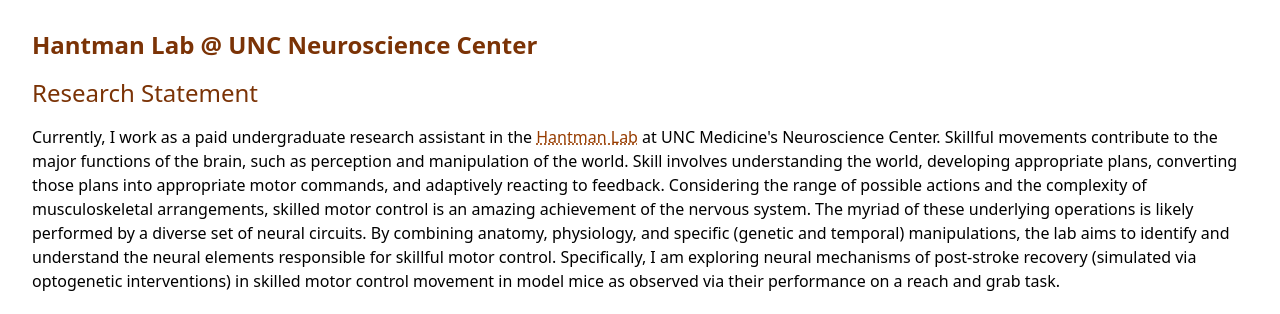
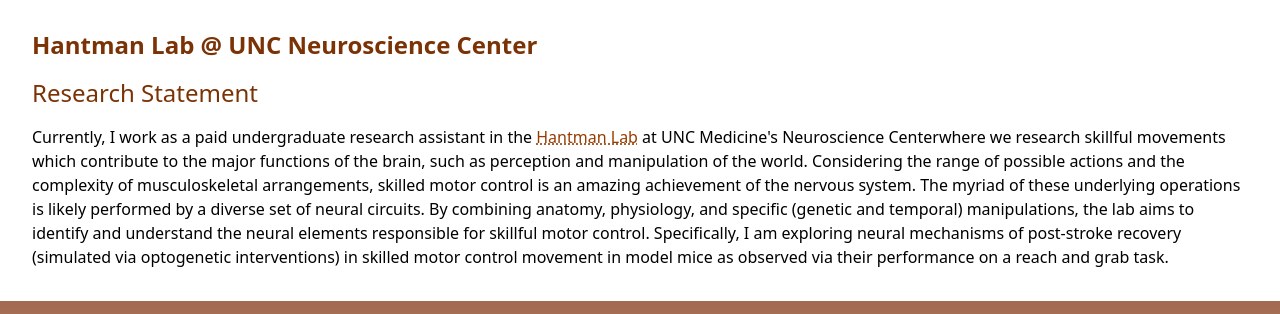
Before and after one commit to Mishree-N/mishree-n.github.io, a website: page rnp.html in a window 1280 px wide. Shown: the part 195-509 px from the top of the page. Drawn offline with Linux system fonts and the light colour scheme.

Commit message:
research statement final edits

```diff
--- a/rnp.html
+++ b/rnp.html
@@ -28,12 +28,9 @@
                     <p class="text-black text-1xl">Currently, I work as a paid undergraduate research assistant
                         in the <a href="https://www.med.unc.edu/neuroscience/hantmanlab/"
                             class="text-amber-800 underline decoration-dotted">Hantman Lab</a> at UNC Medicine's
-                        Neuroscience Center. Skillful movements contribute to the
-                        major
-                        functions of the brain, such as perception and manipulation of the world. Skill involves
-                        understanding the world, developing appropriate plans, converting those plans into appropriate
-                        motor
-                        commands, and adaptively reacting to feedback. Considering the range of possible actions and the
+                        Neuroscience Centerwhere we research skillful movements which contribute to the major functions
+                        of the brain, such as perception and manipulation of the world. Considering the range of
+                        possible actions and the
                         complexity of musculoskeletal arrangements, skilled motor control is an amazing achievement of
                         the
                         nervous system. The myriad of these underlying operations is likely performed by a diverse set
```
